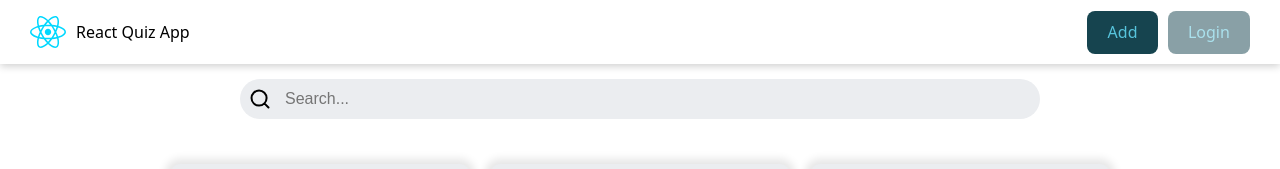
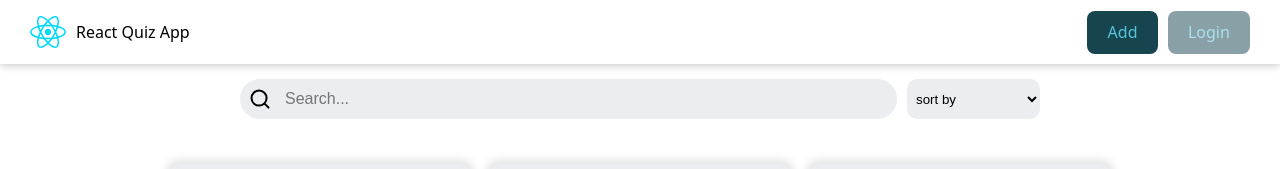
Before and after one commit to palinavasilevich/react-app-course, a React (Vite) app: page / in a window 1280 px wide. Shown: the top 169 px of the page. Built offline with nearby package versions, Linux system fonts and the light colour scheme; data requests are answered from the project's data file.

Commit message:
feat: implement sorting of questions by level and completion

```diff
--- a/src/pages/HomePage/HomePage.jsx
+++ b/src/pages/HomePage/HomePage.jsx
@@ -13,9 +13,11 @@ import { SearchInput } from "../../components/SearchInput/SearchInput";
 export const HomePage = () => {
   const [questions, setQuestions] = useState([]);
   const [searchValue, setSearchValue] = useState("");
+  const [sortSelectValue, setSortSelectValue] = useState("");
 
   const [getQuestions, isLoading, error] = useFetch(async (url) => {
     const { data: questions } = await axios.get(`${API_URL}/${url}`);
+
     setQuestions(questions);
     return questions;
   });
@@ -30,18 +32,37 @@ export const HomePage = () => {
     [questions, searchValue]
   );
 
-  useEffect(() => {
-    getQuestions("questions");
-  }, []);
-
   const onSearchChangeHandler = (e) => {
     setSearchValue(e.target.value);
   };
+
+  const onSortSelectChangeHandler = (e) => {
+    setSortSelectValue(e.target.value);
+  };
+
+  useEffect(() => {
+    getQuestions(`questions?${sortSelectValue}`);
+  }, [sortSelectValue]);
 
   return (
     <>
       <div className={cls.controlsContainer}>
         <SearchInput value={searchValue} onChange={onSearchChangeHandler} />
+
+        <select
+          value={sortSelectValue}
+          onChange={onSortSelectChangeHandler}
+          className={cls.select}
+        >
+          <option value="" disabled>
+            sort by
+          </option>
+
+          <option value="_sort=level">level ASC</option>
+          <option value="_sort=-level">level DESC</option>
+          <option value="_sort=completed">completed ASC</option>
+          <option value="_sort=-completed">completed DESC</option>
+        </select>
       </div>
 
       {isLoading && <Loader />}
--- a/src/pages/HomePage/HomePage.module.css
+++ b/src/pages/HomePage/HomePage.module.css
@@ -13,3 +13,21 @@
   width: fit-content;
   margin: 0 auto;
 }
+
+.select {
+  height: 40px;
+  padding: 5px;
+  border-radius: 10px;
+  border: none;
+  outline: none;
+  background-color: var(--card-bg-color);
+  color: var(--text-color);
+  flex-grow: 1;
+  cursor: pointer;
+}
+
+@media (max-width: 576px) {
+  .controlsContainer {
+    flex-wrap: wrap-reverse;
+  }
+}
```
